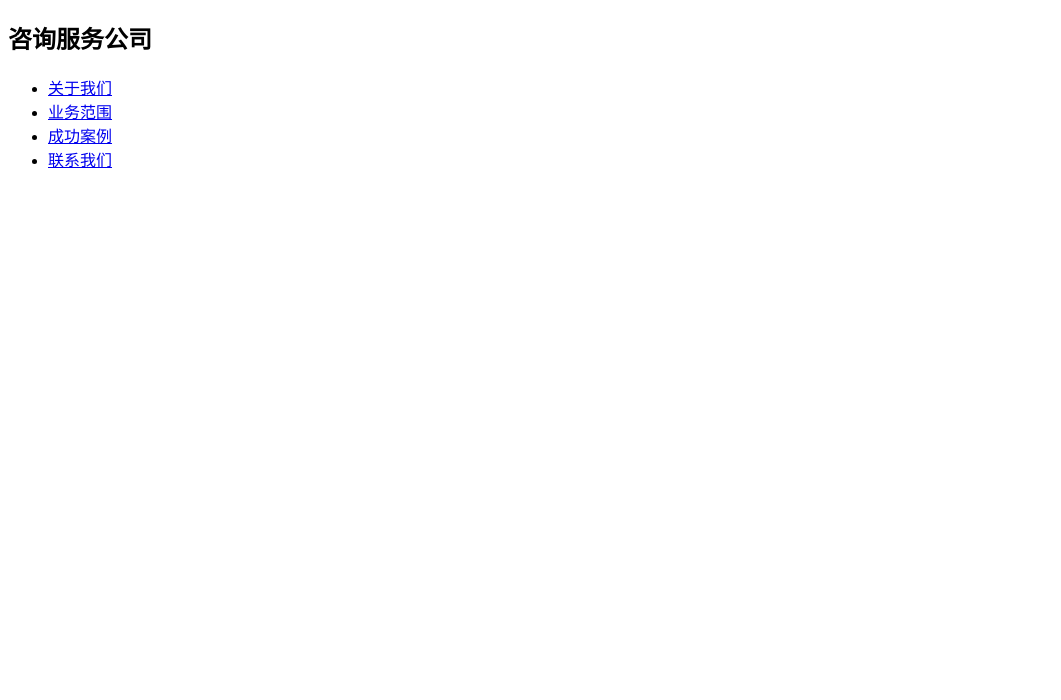
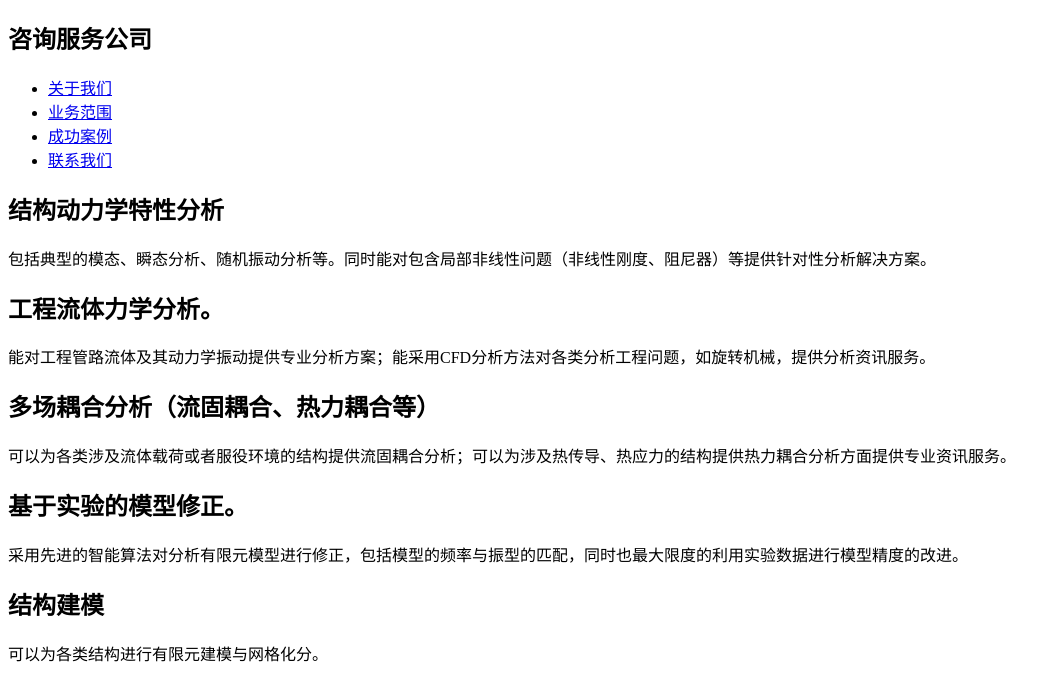
Before and after one commit to CodeEremite/Personal_Site, a plain HTML site: page services/index.html in a window 1280 px wide. Shown: the whole page, without its empty margins (0-1061 px from the left). Drawn offline with Linux system fonts and the light colour scheme.

Commit message:
add content

```diff
--- a/services/index.html
+++ b/services/index.html
@@ -20,7 +20,26 @@
 </header>
 <!-- ======页面主体内容======= -->
 <main role="main">
-<article></article>
+	<section>
+		<h2>结构动力学特性分析</h2>
+		<p>包括典型的模态、瞬态分析、随机振动分析等。同时能对包含局部非线性问题（非线性刚度、阻尼器）等提供针对性分析解决方案。</p>
+	</section>
+	<section>
+		<h2>工程流体力学分析。</h2>
+		<p>能对工程管路流体及其动力学振动提供专业分析方案；能采用CFD分析方法对各类分析工程问题，如旋转机械，提供分析资讯服务。</p>
+	</section>
+	<section>
+		<h2>多场耦合分析（流固耦合、热力耦合等）</h2>
+		<p>可以为各类涉及流体载荷或者服役环境的结构提供流固耦合分析；可以为涉及热传导、热应力的结构提供热力耦合分析方面提供专业资讯服务。</p>
+	</section>
+	<section>
+		<h2>基于实验的模型修正。</h2>
+		<p>采用先进的智能算法对分析有限元模型进行修正，包括模型的频率与振型的匹配，同时也最大限度的利用实验数据进行模型精度的改进。</p>
+	</section>
+	<section>
+		<h2>结构建模</h2>
+		<p>可以为各类结构进行有限元建模与网格化分。</p>
+	</section>
 </main>
 <!-- ======页面边栏=========== -->
 <div class="sidebar">
```
